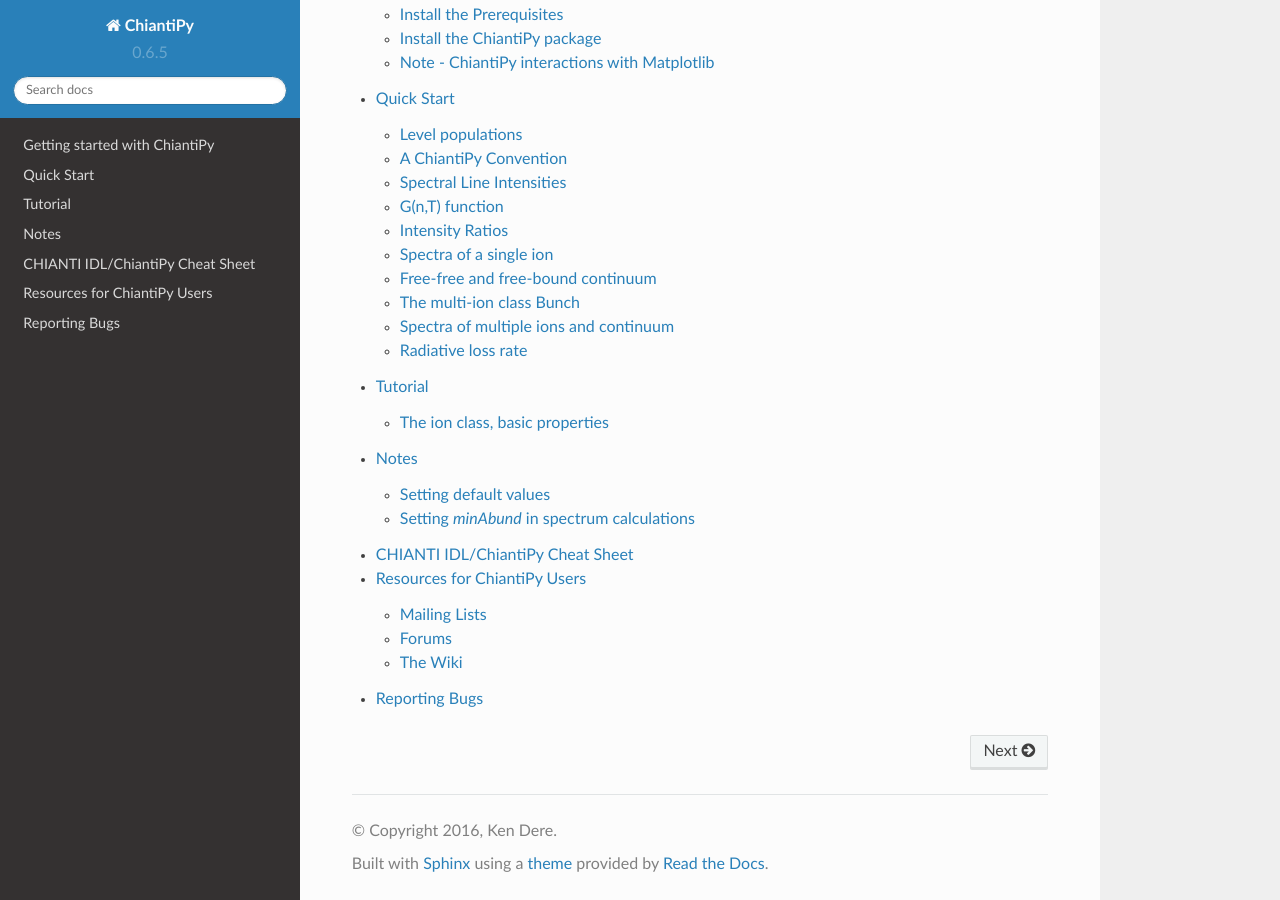
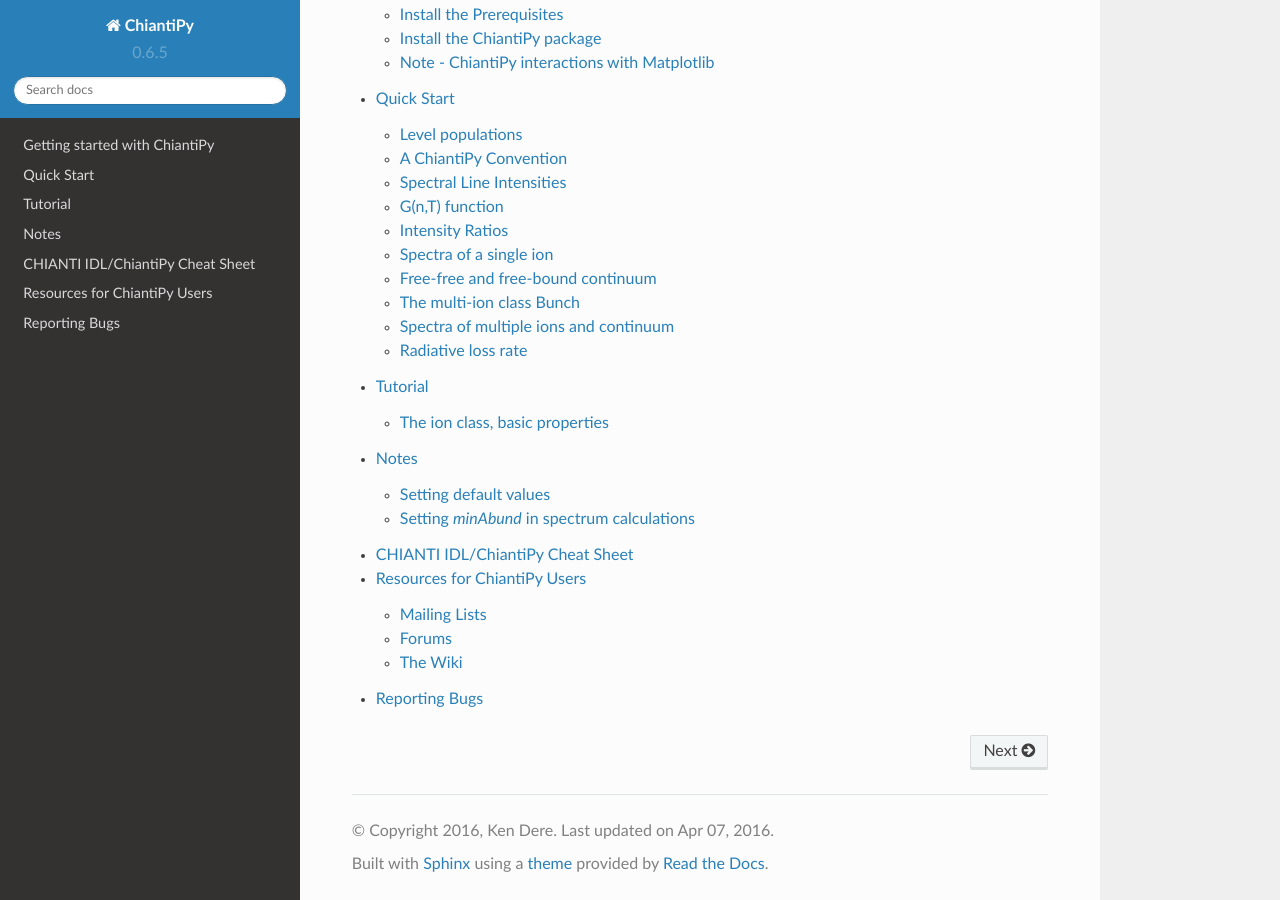
Before and after one commit to chianti-atomic/ChiantiPy, a Sphinx documentation site: the page built from docs/source/index.rst, in a window 1280 px wide and 900 px high, scrolled down 697 px. Built offline with Sphinx 7.4.7 and the Read the Docs theme 2.0.0, drawn with Linux system fonts in a browser that asks for light colours; pages that are not in the unit, such as notebooks, are missing from menus.

Commit message:
improvements to conf.py

```diff
--- a/docs/source/conf.py
+++ b/docs/source/conf.py
@@ -22,6 +22,9 @@
 sys.path.insert(0,os.path.abspath('../../chianti/'))
 
 # -- General configuration ------------------------------------------------
+
+#check if on readthedocs
+on_rtd = os.environ.get('READTHEDOCS', None) == 'True'
 
 # If your documentation needs a minimal Sphinx version, state it here.
 #needs_sphinx = '1.0'
@@ -117,7 +120,8 @@
 
 # add sphinx readthedocs theme, revert to classic if we can't find it
 try:
-    import sphinx_rtd_theme
+    if not on_rtd:
+        import sphinx_rtd_theme
     html_theme='sphinx_rtd_theme'
     html_theme_path=[sphinx_rtd_theme.get_html_theme_path()]
 except ImportError:
@@ -160,7 +164,7 @@
 # If not None, a 'Last updated on:' timestamp is inserted at every page
 # bottom, using the given strftime format.
 # The empty string is equivalent to '%b %d, %Y'.
-#html_last_updated_fmt = None
+html_last_updated_fmt = '%b %d, %Y'
 
 # If true, SmartyPants will be used to convert quotes and dashes to
 # typographically correct entities.
```
